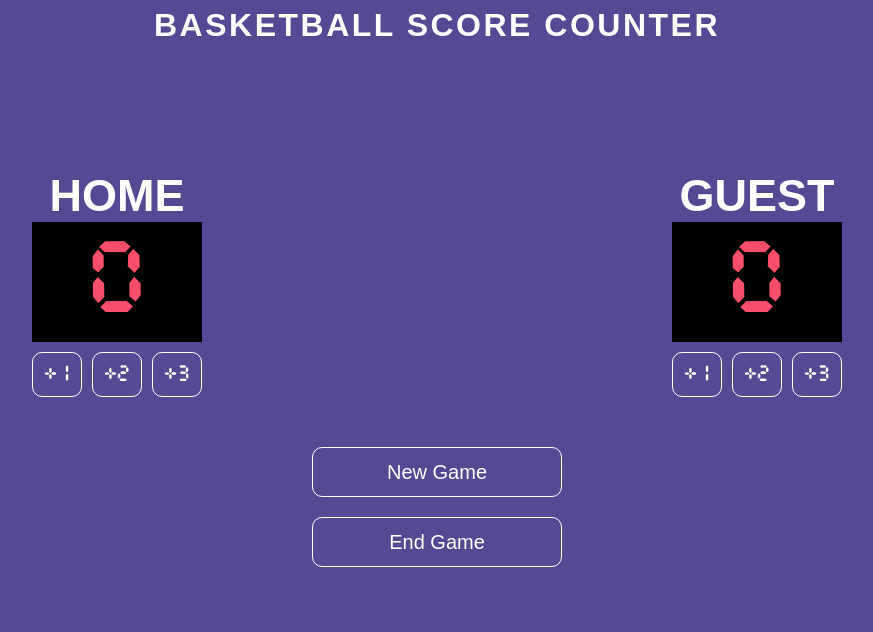
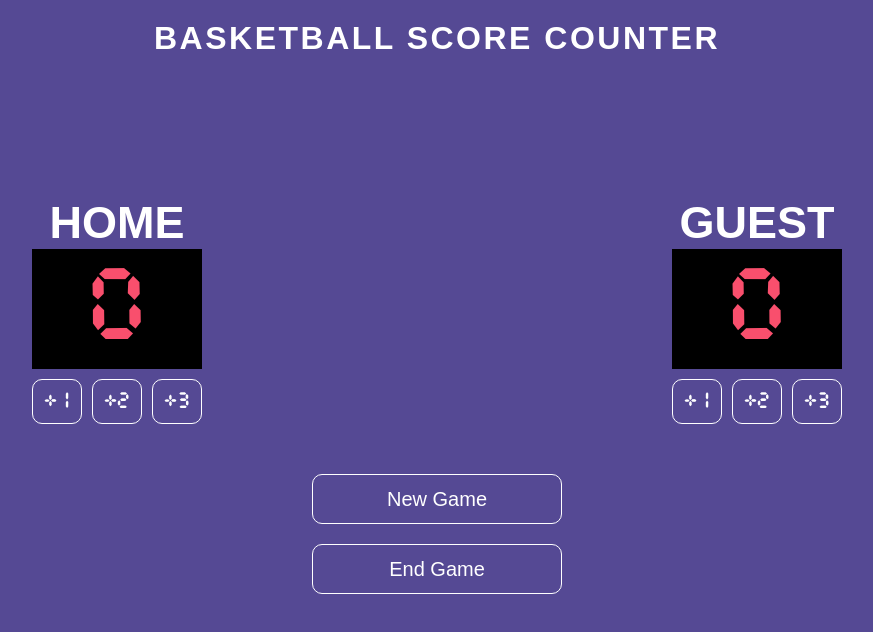
Before and after one commit to Macky-Y/basketball-score-counter, a plain HTML site: page index.html in a window 1280 px wide. Shown: the whole page, without its empty margins (203-1076 px from the left). Drawn offline with Linux system fonts and the light colour scheme.

Commit message:
removed line height

```diff
--- a/assets/css/style.css
+++ b/assets/css/style.css
@@ -13,14 +13,12 @@ body {
     background-color: #554994;
     text-align: center;
     font-family: sans-serif;
-
 }
 
 h1 {
     color: #fff;
     letter-spacing: 2.5px;
     margin-top: 20px;
-    line-height: 10px;
 }
 
 #container {
@@ -36,7 +34,6 @@ h1 {
     flex-direction: column;
     align-items: center;
     margin: 140px auto;
-
 }
 
 #score-guest, #score-home {
@@ -50,7 +47,6 @@ h1 {
     width: 170px;
     height: 120px;
     background-color: #000;
-
 }
 
 .score-btns {
```
